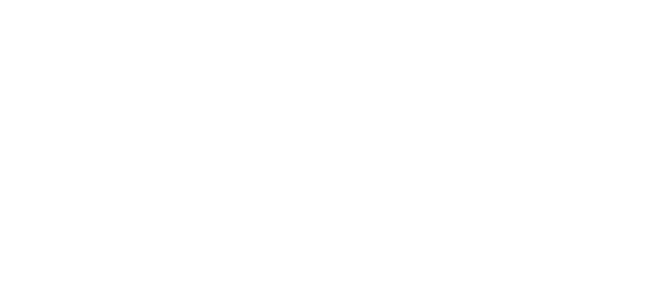
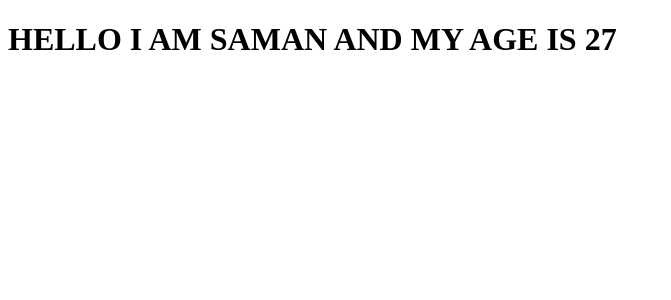
Before and after one commit to Vishnuka084/Angular_module, an Angular app: page / in a window 1280 px wide. Shown: the top 300 px of the page, without its empty margins (0-671 px from the left). Built offline with nearby package versions, Linux system fonts and the light colour scheme.

Commit message:
updated content

```diff
--- a/src/app/home/home.component.html
+++ b/src/app/home/home.component.html
@@ -0,0 +1 @@
+<h1>HELLO  I  AM  SAMAN  AND  MY AGE IS 27</h1>
```
